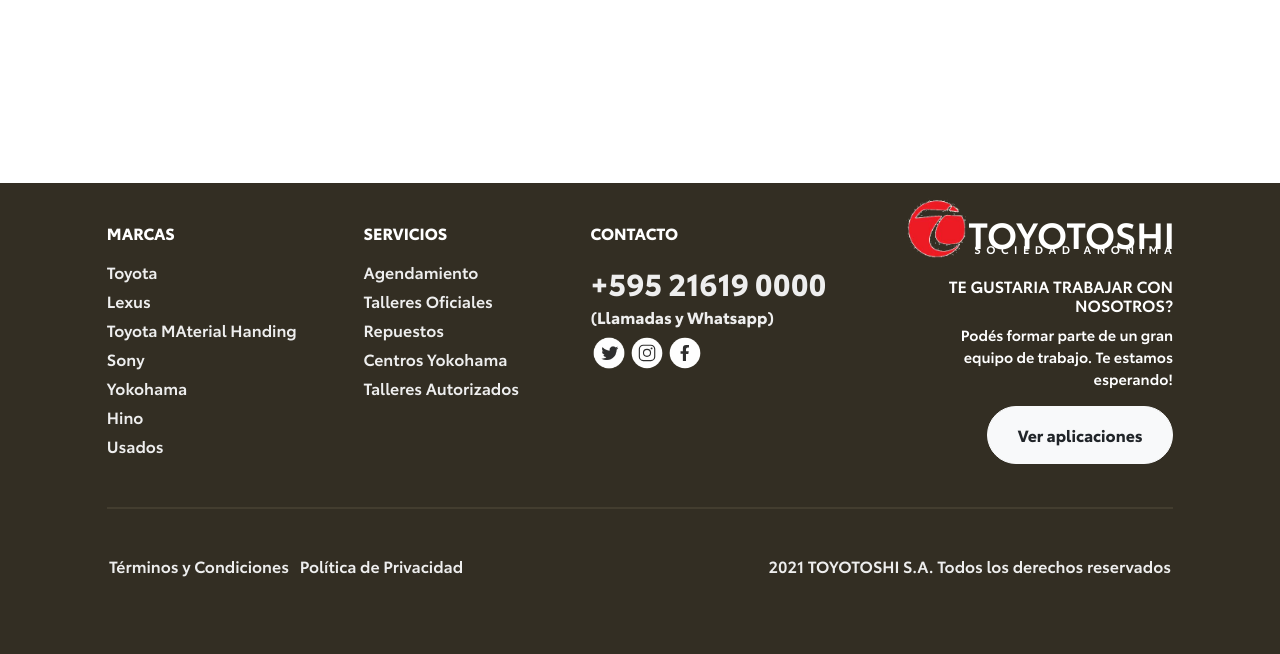
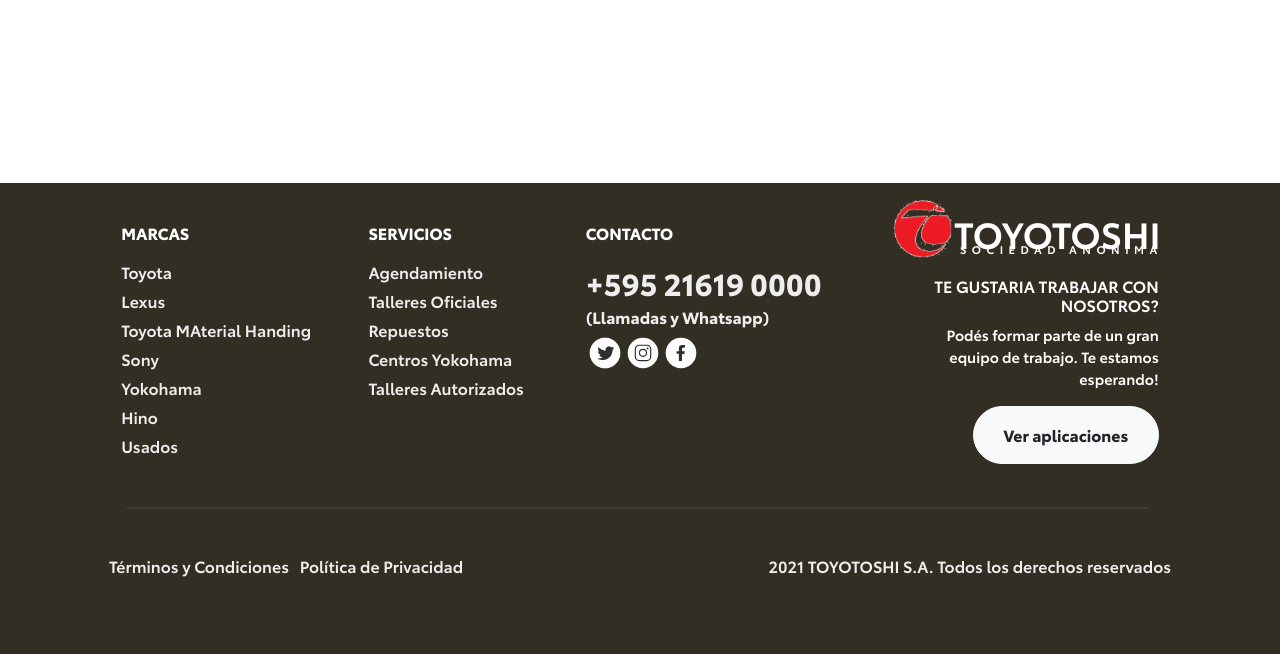
Before and after one commit to z3377/toyota_maqutacion, a PHP site: page /html/footer_.html in a window 1280 px wide. Shown: the part 146-800 px from the top of the page. Run offline with PHP 8.4, Linux system fonts and the light colour scheme.

Commit message:
111023_1801

```diff
--- a/css/footer.css
+++ b/css/footer.css
@@ -76,7 +76,8 @@ body {
   padding: 1.25rem 1.875rem;
   display: flex;
   flex-wrap: wrap;
-  max-width: 1200px;
+  /* max-width: 1200px; */
+  width: 90%;
   margin: 0 auto;
   padding: 20px;
 
```
